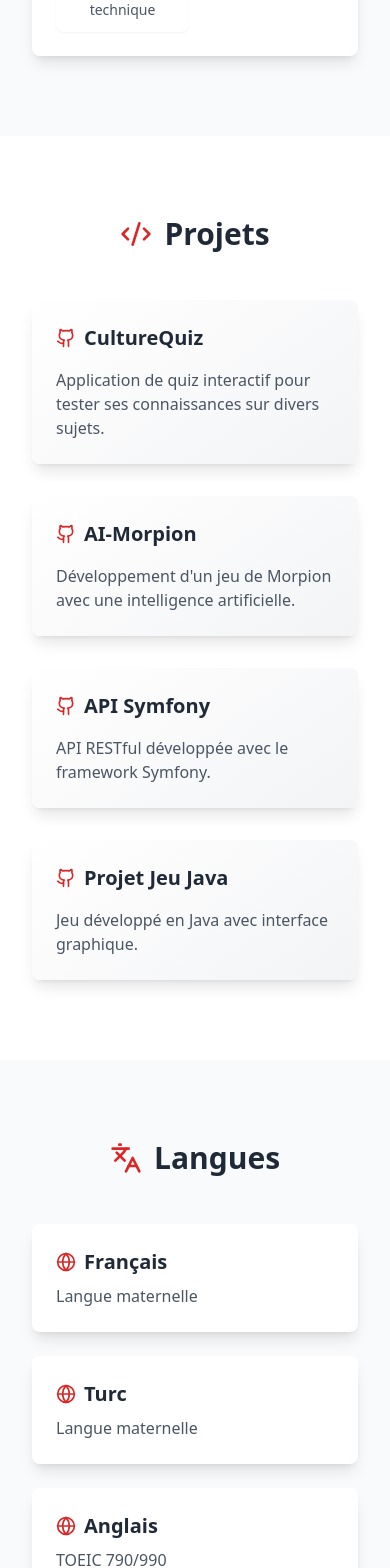
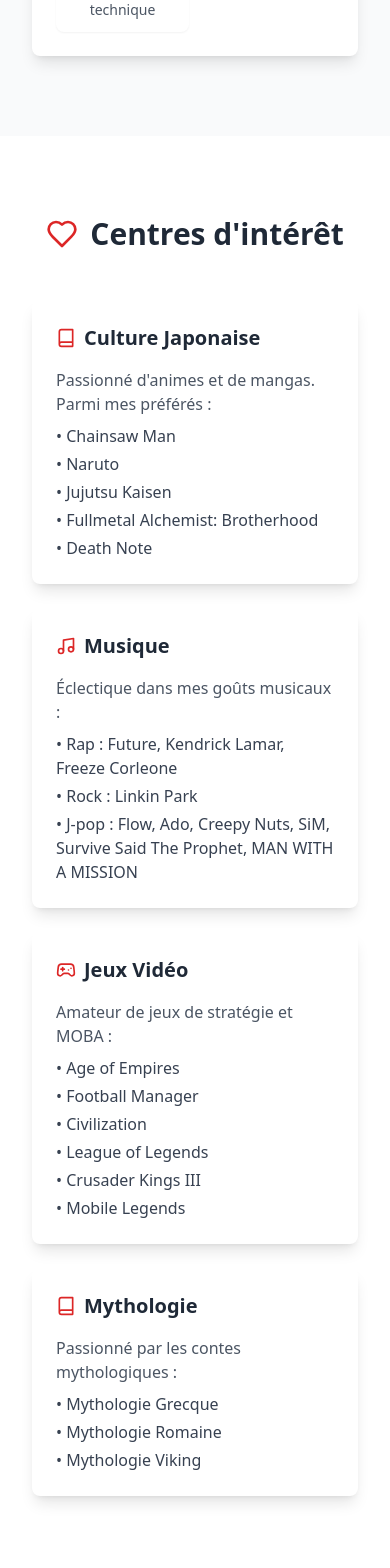
Before and after one commit to Deniz09OK/Portfolio-deniz, a React (Vite) app: page / in a window 390 px wide. Shown: the part 5440-7008 px from the top of the page. Built offline with nearby package versions, Linux system fonts and the light colour scheme.

Commit message:
Ajout des Centres d'intérêt

```diff
--- a/src/App.tsx
+++ b/src/App.tsx
@@ -3,6 +3,7 @@ import { Hero } from './components/Hero/Hero';
 import { Education } from './components/Education/Education';
 import { Experience } from './components/Experience/Experience';
 import { Skills } from './components/Skills/Skills';
+import { Interests } from './components/Interests/Interests';
 import { Portfolio } from './components/Portfolio/Portfolio';
 import { Languages } from './components/Languages/Languages';
 import { Footer } from './components/Footer/Footer';
@@ -14,6 +15,7 @@ function App() {
       <Education />
       <Experience />
       <Skills />
+      <Interests />
       <Portfolio />
       <Languages />
       <Footer />
--- a/src/components/Footer/Footer.tsx
+++ b/src/components/Footer/Footer.tsx
@@ -13,7 +13,7 @@ export const Footer = () => {
             <Linkedin className="w-6 h-6 icon-spin" />
           </a>
         </div>
-        <p className="text-center text-gray-400">© 2024 Deniz OK</p>
+        <p className="text-center text-gray-400">© 2024 Deniz OK. Tous droits réservés.</p>
       </div>
     </footer>
   );
--- /dev/null
+++ b/src/components/Interests/Interests.tsx
@@ -0,0 +1,81 @@
+import React from 'react';
+import { Heart, Gamepad2, Music, Book } from 'lucide-react';
+
+export const Interests = () => {
+  return (
+    <section id="interests" className="py-20 px-8 bg-white">
+      <div className="max-w-4xl mx-auto">
+        <h2 className="text-3xl font-bold mb-12 text-center text-gray-800 flex items-center justify-center">
+          <Heart className="w-8 h-8 mr-3 text-red-600 icon-spin" />
+          Centres d'intérêt
+        </h2>
+        <div className="grid md:grid-cols-2 gap-6">
+          <div className="interest-card bg-white p-6 rounded-lg shadow-lg hover:shadow-xl transition-all duration-300">
+            <h3 className="text-xl font-bold text-gray-800 mb-4 flex items-center">
+              <Book className="w-5 h-5 mr-2 text-red-600" />
+              Culture Japonaise
+            </h3>
+            <p className="text-gray-600">
+              Passionné d'animes et de mangas. Parmi mes préférés :
+            </p>
+            <ul className="mt-2 space-y-1 text-gray-700">
+              <li>• Chainsaw Man</li>
+              <li>• Naruto</li>
+              <li>• Jujutsu Kaisen</li>
+              <li>• Fullmetal Alchemist: Brotherhood</li>
+              <li>• Death Note</li>
+            </ul>
+          </div>
+
+          <div className="interest-card bg-white p-6 rounded-lg shadow-lg hover:shadow-xl transition-all duration-300">
+            <h3 className="text-xl font-bold text-gray-800 mb-4 flex items-center">
+              <Music className="w-5 h-5 mr-2 text-red-600" />
+              Musique
+            </h3>
+            <p className="text-gray-600">
+              Éclectique dans mes goûts musicaux :
+            </p>
+            <ul className="mt-2 space-y-1 text-gray-700">
+              <li>• Rap : Future, Kendrick Lamar, Freeze Corleone</li>
+              <li>• Rock : Linkin Park</li>
+              <li>• J-pop : Flow, Ado, Creepy Nuts, SiM, Survive Said The Prophet, MAN WITH A MISSION</li>
+            </ul>
+          </div>
+
+          <div className="interest-card bg-white p-6 rounded-lg shadow-lg hover:shadow-xl transition-all duration-300">
+            <h3 className="text-xl font-bold text-gray-800 mb-4 flex items-center">
+              <Gamepad2 className="w-5 h-5 mr-2 text-red-600" />
+              Jeux Vidéo
+            </h3>
+            <p className="text-gray-600">
+              Amateur de jeux de stratégie et MOBA :
+            </p>
+            <ul className="mt-2 space-y-1 text-gray-700">
+              <li>• Age of Empires</li>
+              <li>• Football Manager</li>
+              <li>• Civilization</li>
+              <li>• League of Legends</li>
+              <li>• Crusader Kings III</li>
+              <li>• Mobile Legends</li>
+            </ul>
+          </div>
+
+          <div className="interest-card bg-white p-6 rounded-lg shadow-lg hover:shadow-xl transition-all duration-300">
+            <h3 className="text-xl font-bold text-gray-800 mb-4 flex items-center">
+              <Book className="w-5 h-5 mr-2 text-red-600" />
+              Mythologie
+            </h3>
+            <p className="text-gray-600">
+              Passionné par les contes mythologiques :
+            </p>
+            <ul className="mt-2 space-y-1 text-gray-700">
+              <li>• Mythologie Grecque</li>
+              <li>• Mythologie Romaine</li>
+              <li>• Mythologie Viking</li>
+            </ul>
+          </div>
+        </div>
+      </div>
+    </section>
+  );
+};
```
